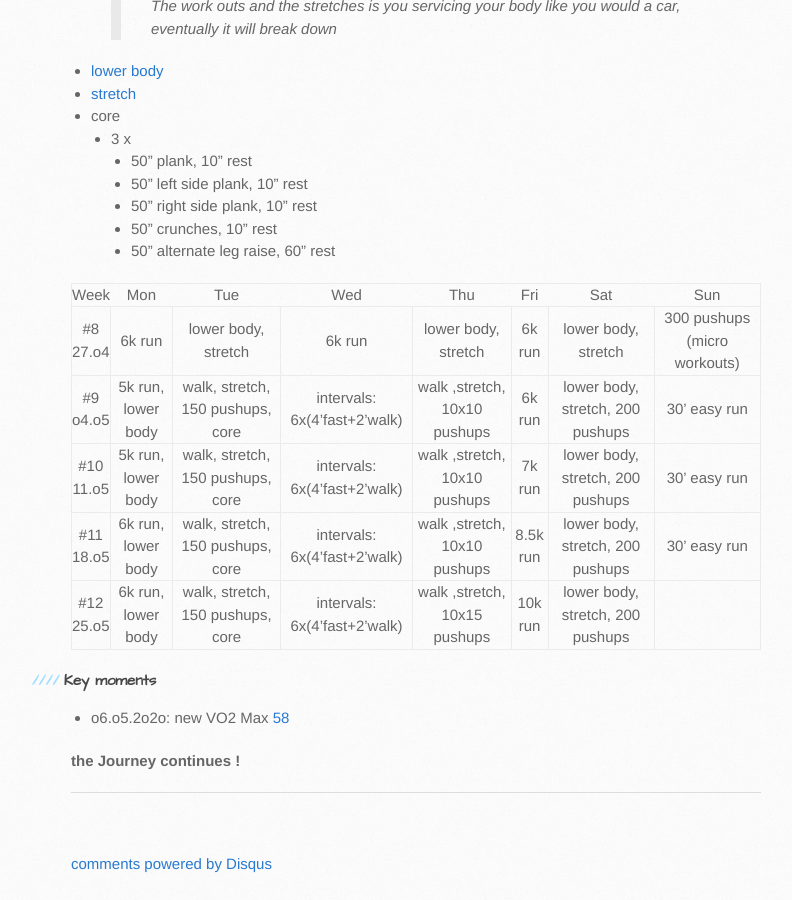
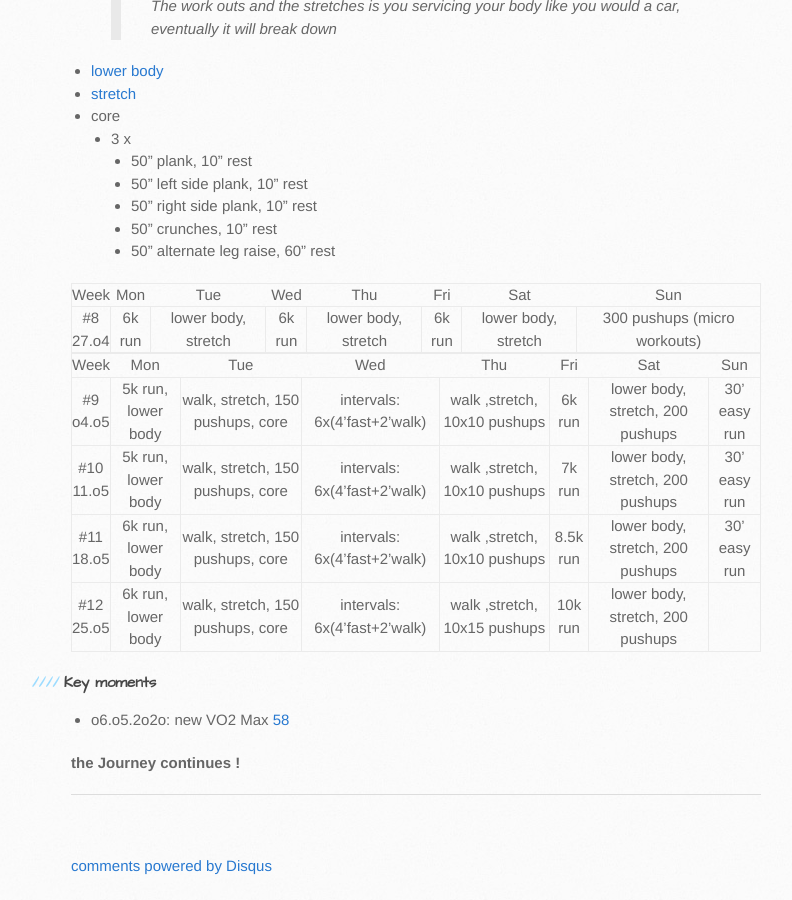
Before and after one commit to jokeru/facebook, a Jekyll site: the page built from _posts/2020-03-08-covid19_workout.md, in a window 1280 px wide and 900 px high, scrolled down 1353 px. Shown: the whole window, without its empty margins (99-891 px from the left). Built offline with Jekyll 4.4.1, drawn with Linux system fonts in a browser that asks for light colours; comment, search, counter and statistics services are not loaded.

Commit message:
Update 2020-03-08-covid19_workout.md

```diff
--- a/_posts/2020-03-08-covid19_workout.md
+++ b/_posts/2020-03-08-covid19_workout.md
@@ -60,6 +60,9 @@ Run, Forest, Run: not too easy, not too hard - most of the times :D
 | Week | Mon | Tue | Wed | Thu | Fri | Sat | Sun |
 |------|-----|-----|-----|-----|-----|-----|-----|
 | #8 <br/> 27.o4 | 6k run | lower body, stretch | 6k run | lower body, stretch | 6k run | lower body, stretch | 300 pushups (micro workouts) |
+
+| Week | Mon | Tue | Wed | Thu | Fri | Sat | Sun |
+|------|-----|-----|-----|-----|-----|-----|-----|
 | #9 <br/> o4.o5 | 5k run, lower body | walk, stretch, 150 pushups, core | intervals: 6x(4'fast+2'walk) | walk ,stretch, 10x10 pushups | 6k run | lower body, stretch, 200 pushups | 30' easy run |
 | #10 <br/> 11.o5 | 5k run, lower body | walk, stretch, 150 pushups, core | intervals: 6x(4'fast+2'walk) | walk ,stretch, 10x10 pushups | 7k run | lower body, stretch, 200 pushups | 30' easy run |
 | #11 <br/> 18.o5 | 6k run, lower body | walk, stretch, 150 pushups, core | intervals: 6x(4'fast+2'walk) | walk ,stretch, 10x10 pushups | 8.5k run | lower body, stretch, 200 pushups | 30' easy run |
```
